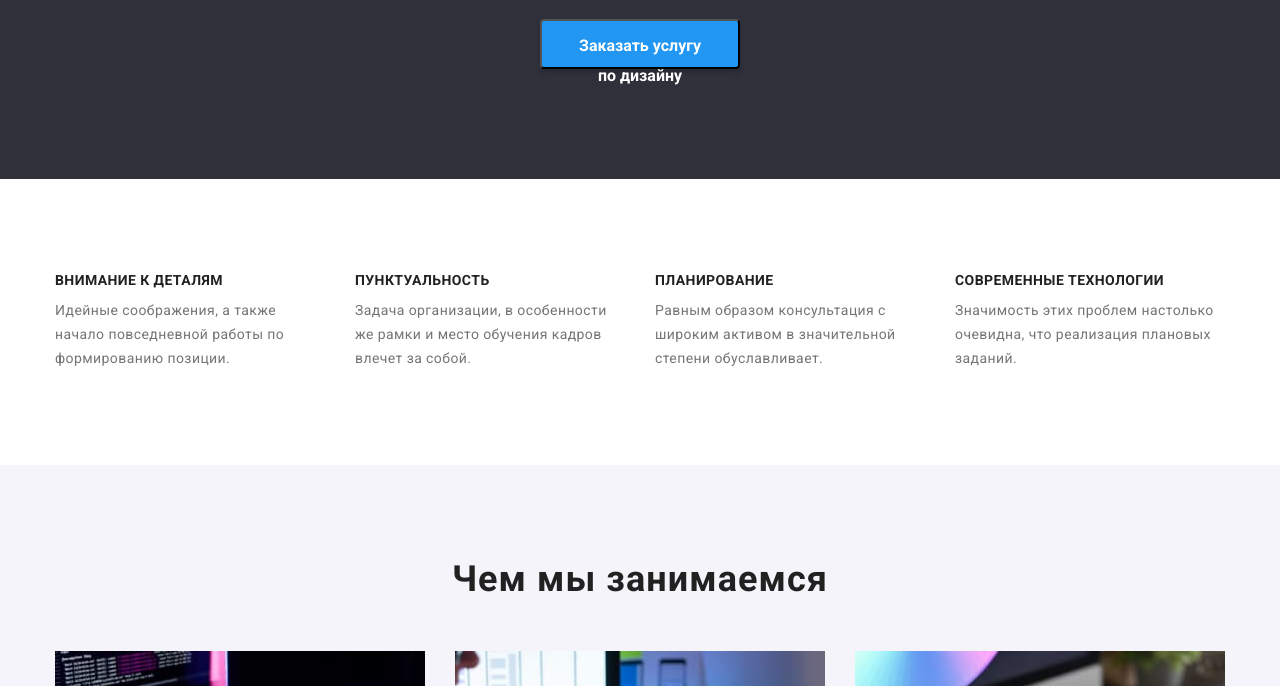
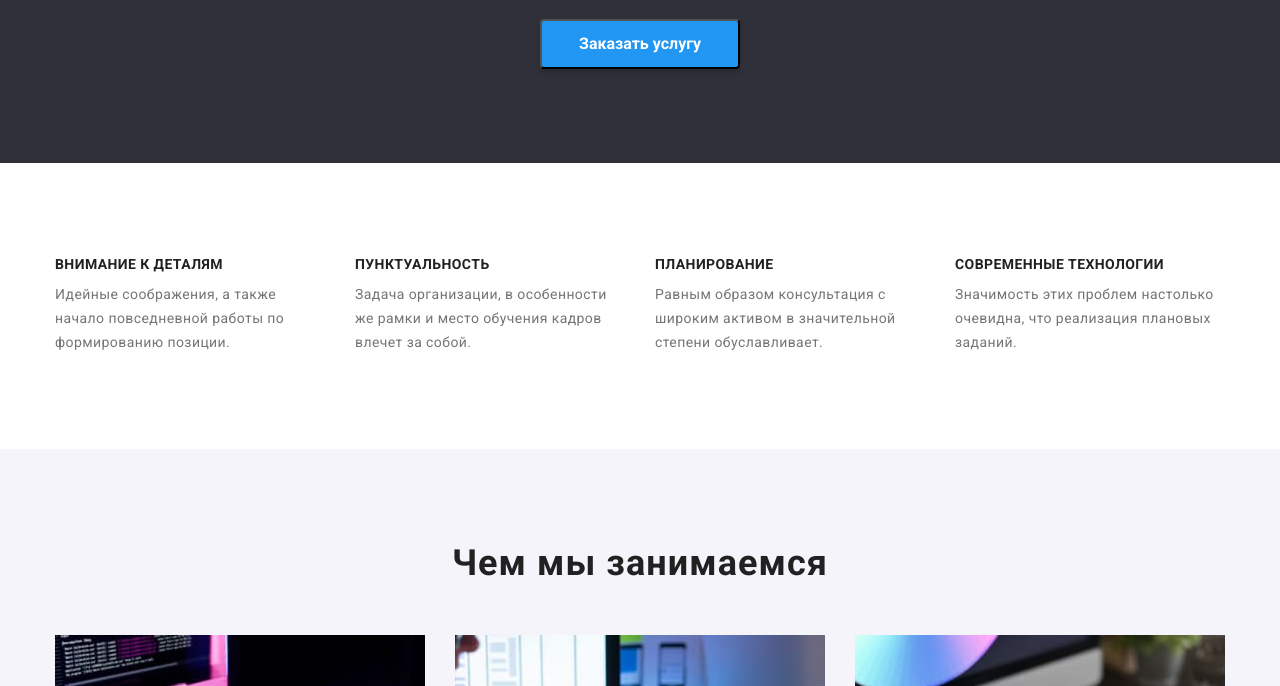
Before and after one commit to AlinaStratij/goit-markup-hw-03, a plain HTML site: page index.html in a window 1280 px wide. Shown: the part 414-1100 px from the top of the page. Drawn offline with nearby package versions, Linux system fonts and the light colour scheme.

Commit message:
changes 2

```diff
--- a/css/style.css
+++ b/css/style.css
@@ -5,8 +5,8 @@
   --background-color-hero-footer: #2f303a;
   --background-color-main: #ffffff;
   --bacground-color-image: #f5f4fa;
-  --typical-margin: 30px;
 }
+
 body {
   background-color: var(--background-color-main);
   font-family: Roboto, sans-serif;
@@ -20,14 +20,17 @@ h5,
 h6 {
   margin: 0;
 }
+
 ul,
 ol {
   padding-left: 0;
   margin: 0;
 }
+
 img {
   display: block;
 }
+
 .section {
   padding-top: 94px;
   padding-bottom: 94px;
@@ -42,6 +45,7 @@ img {
   font-size: 26px;
   text-decoration: none;
 }
+
 .logo-web {
   color: var(--hover-color);
 }
@@ -49,25 +53,30 @@ img {
 .logo-studio {
   color: #000000;
 }
+
 .container {
   width: 1200px;
   padding-right: 15px;
   padding-left: 15px;
   margin: 0 auto;
 }
+
 .main-nav {
   display: flex;
   align-items: center;
 
   border-bottom: 1px solid #ececec;
 }
+
 .header-list {
   list-style: none;
   display: flex;
 }
+
 .item {
   margin-right: 50px;
 }
+
 .header-item {
   display: block;
   padding-top: 32px;
@@ -80,12 +89,15 @@ img {
   line-height: 1.14;
   letter-spacing: 0.02em;
 }
+
 .header-list .item:last-child {
   margin-right: 0;
 }
+
 .current {
   color: var(--hover-color);
 }
+
 .header-item:hover,
 .header-item:focus {
   color: var(--hover-color);
@@ -99,9 +111,11 @@ img {
 .contact-item {
   margin-right: 50px;
 }
+
 .header-contacts .contact-item:last-child {
   margin-right: 0;
 }
+
 .header-contact {
   display: block;
   padding-top: 32px;
@@ -110,6 +124,7 @@ img {
   text-decoration: none;
   color: var(--text-color);
 }
+
 .header-contact:hover,
 .header-contact:focus {
   color: var(--hover-color);
@@ -121,6 +136,7 @@ img {
   background-color: var(--background-color-hero-footer);
   text-align: center;
 }
+
 .hero-title {
   margin-left: auto;
   margin-right: auto;
@@ -133,14 +149,13 @@ img {
   margin-bottom: 30px;
   text-transform: uppercase;
 }
+
 .hero-button {
-  display: inline-block;
   border-radius: 4px;
-  padding: 10px 32px;
+  min-width: 200px;
+  height: 50px;
 
   font-family: inherit;
-  width: 200px;
-  height: 50px;
   font-style: normal;
   font-weight: 700;
   font-size: 16px;
@@ -151,6 +166,7 @@ img {
   background-color: var(--hover-color);
   box-shadow: 0px 4px 4px rgba(0, 0, 0, 0.15);
 }
+
 .hero-button:hover,
 .hero-button:focus {
   background-color: #188ce8;
@@ -168,17 +184,21 @@ img {
   clip-path: insert(100%);
   margin: -1px;
 }
+
 .benefits-list {
   display: flex;
   list-style: none;
 }
+
 .benefits-item {
   margin-right: 30px;
   width: 270px;
 }
+
 .benefits-list .benefits-item:last-child {
   margin-right: 0;
 }
+
 .item-title {
   margin-top: 0;
   margin-bottom: 10px;
@@ -190,7 +210,6 @@ img {
   color: var(--title-color);
   text-transform: uppercase;
 }
-
 .text {
   font-size: 14px;
   line-height: 1.71;
@@ -211,10 +230,12 @@ img {
   color: var(--title-color);
   text-align: center;
 }
+
 .about-list {
   display: flex;
   list-style: none;
 }
+
 .about-item {
   margin-right: 30px;
 }
@@ -222,10 +243,12 @@ img {
 .team {
   background-color: var(--bacground-color-image);
 }
+
 .team-members {
   display: flex;
   list-style: none;
 }
+
 .team-member {
   margin-right: 30px;
   text-align: center;
@@ -234,6 +257,7 @@ img {
   border-radius: 0px 0px 4px 4px;
   background-color: var(--background-color-main);
 }
+
 .team-members .team-member:last-child {
   margin-right: 0;
 }
@@ -272,6 +296,7 @@ img {
   padding-bottom: 60px;
   background-color: var(--background-color-hero-footer);
 }
+
 .footer-logo {
   font-family: "Raleway";
   font-weight: 700;
@@ -281,19 +306,24 @@ img {
   color: var(--hover-color);
   text-decoration: none;
 }
+
 .studio {
   color: var(--background-color-main);
 }
+
 .footer-adress {
   margin-top: 20px;
 }
+
 .footer-contacts {
   list-style: none;
   font-style: normal;
 }
+
 .footer-item {
   margin-bottom: 9px;
 }
+
 .adress-link {
   font-size: 14px;
   line-height: 1.71;
@@ -301,6 +331,7 @@ img {
   color: var(--background-color-main);
   text-decoration: none;
 }
+
 .footer-contact {
   font-size: 14px;
   line-height: 24px;
@@ -314,6 +345,7 @@ img {
   display: flex;
   justify-content: center;
 }
+
 .btn-item {
   padding-bottom: 50px;
   margin-right: 8px;
@@ -334,6 +366,7 @@ img {
   border: 0px;
   border-radius: 4px;
 }
+
 .btn:hover,
 .btn:focus {
   background-color: var(--hover-color);
@@ -341,6 +374,7 @@ img {
   box-shadow: 0px 3px 1px rgba(0, 0, 0, 0.1), 0px 1px 2px rgba(0, 0, 0, 0.08),
     0px 2px 2px rgba(0, 0, 0, 0.12);
 }
+
 .portfolio {
   position: absolute;
   white-space: nowrap;
--- a/index.html
+++ b/index.html
@@ -58,9 +58,7 @@
       <section class="hero section">
         <div class="container">
           <h1 class="hero-title">Эффективные решения для вашего бизнеса</h1>
-          <button class="hero-button" type="button">
-            Заказать услугу по дизайну
-          </button>
+          <button class="hero-button" type="button">Заказать услугу</button>
         </div>
       </section>
 
```
